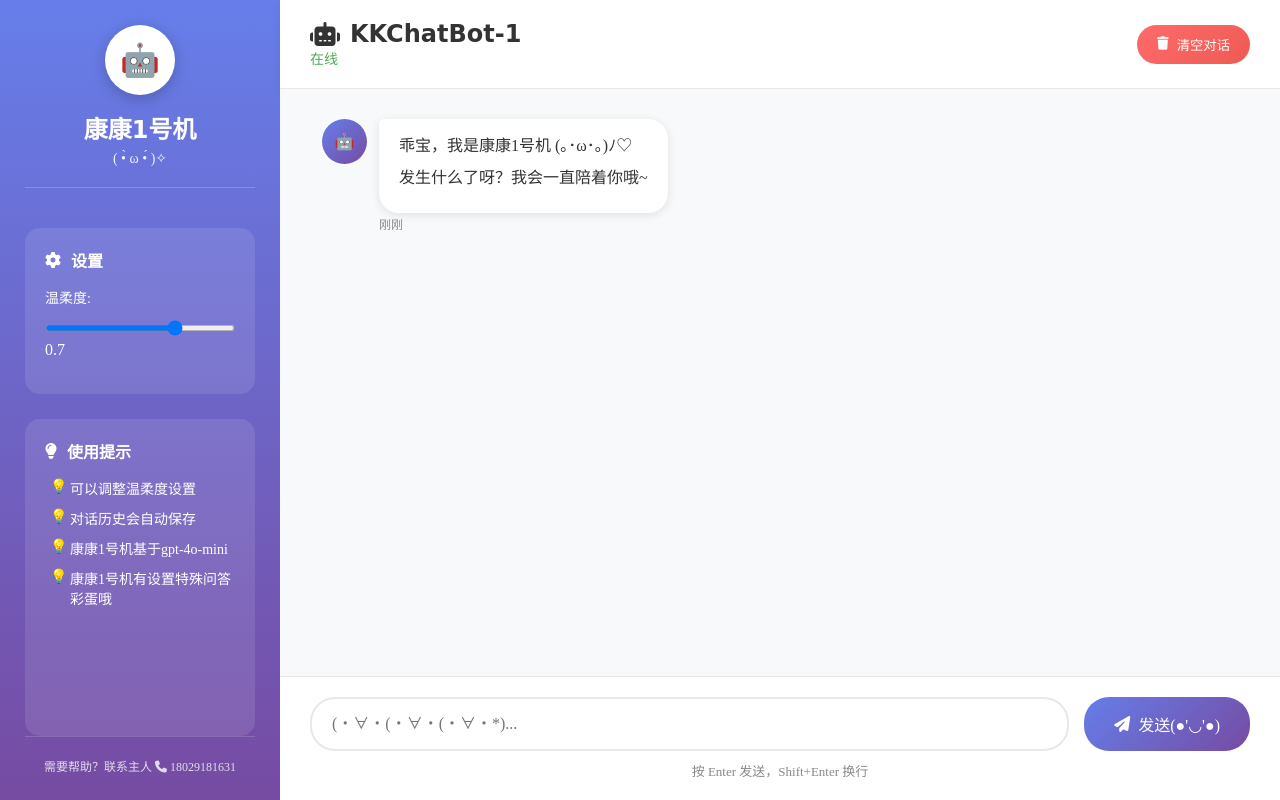
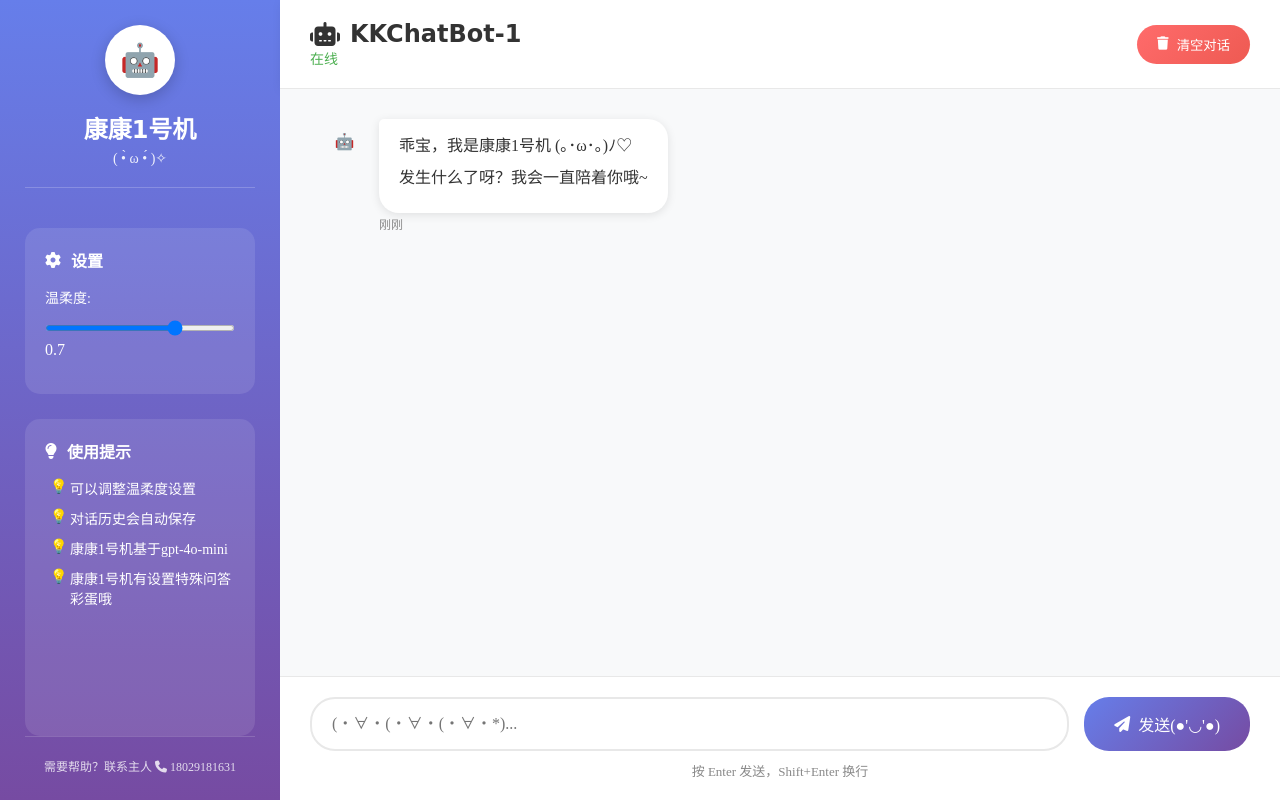
Before and after one commit to izzyHuCN/KKChatBot, a plain HTML site: page frontend/index.html in a window 1280 px wide. Drawn offline with Linux system fonts and the light colour scheme; no server answers; a web font is replaced by a local one.

Commit message:
添加自定义头像、手机端布局优化

```diff
--- a/frontend/style.css
+++ b/frontend/style.css
@@ -214,7 +214,6 @@ input[type="range"] {
     width: 40px;
     height: 40px;
     border-radius: 50%;
-    background: linear-gradient(135deg, #667eea 0%, #764ba2 100%);
     color: white;
     display: flex;
     align-items: center;
@@ -231,6 +230,9 @@ input[type="range"] {
     margin: 0 12px;
     flex-shrink: 0;
     overflow: hidden;
+    display: flex; /* 确保内部img能居中 */
+    align-items: center;
+    justify-content: center;
 }
 
 .avatar img {
@@ -250,7 +252,7 @@ input[type="range"] {
 }
 
 .message.user .avatar {
-    background: linear-gradient(135deg, #4CAF50 0%, #2E7D32 100%);
+
 }
 
 .bubble {
```
